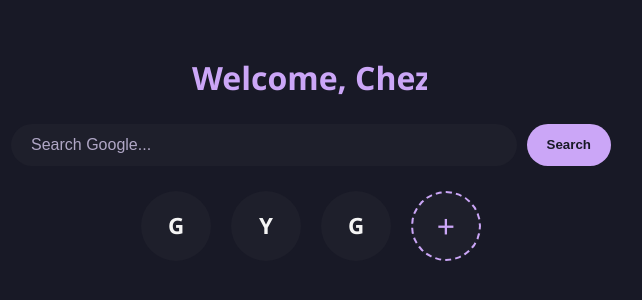
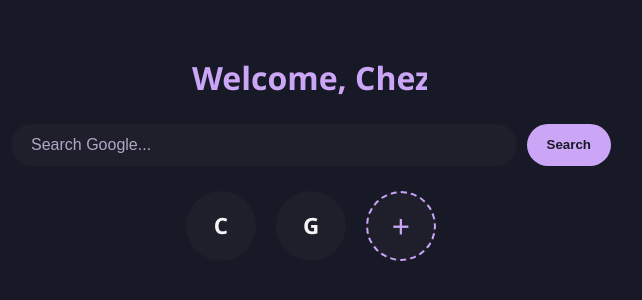
Before and after one commit to snigglaberry/custom-startup, a plain HTML site: page index.html in a window 1280 px wide. Shown: the part 242-542 px from the top of the page, without its empty margins (329-971 px from the left). Drawn offline with Linux system fonts and the light colour scheme.

Commit message:
Update index.html

```diff
--- a/index.html
+++ b/index.html
@@ -272,17 +272,13 @@
     </form>
 
 <div class="bookmarks" id="bookmarks" aria-label="Bookmarks">
-      <a class="bookmark" href="https://google.com" target="_blank" rel="noopener" tabindex="0">
-        G
-      </a>
-      <a class="bookmark" href="https://youtube.com" target="_blank" rel="noopener" tabindex="0">
-        Y
+  <a class="bookmark" href="https://ch3z.netlify.app" target="_blank" rel="noopener" tabindex="0">
+    C
   </a>
   <a class="bookmark" href="https://github.com" target="_blank" rel="noopener" tabindex="0">
     G
   </a>
   <div class="bookmark add-bookmark" role="button" tabindex="0" aria-label="Add bookmark">+</div>
-    </div>
 </div>
 
   <!-- Add Bookmark Modal -->
```
Lines whose indentation alone changed are shown as unchanged.
